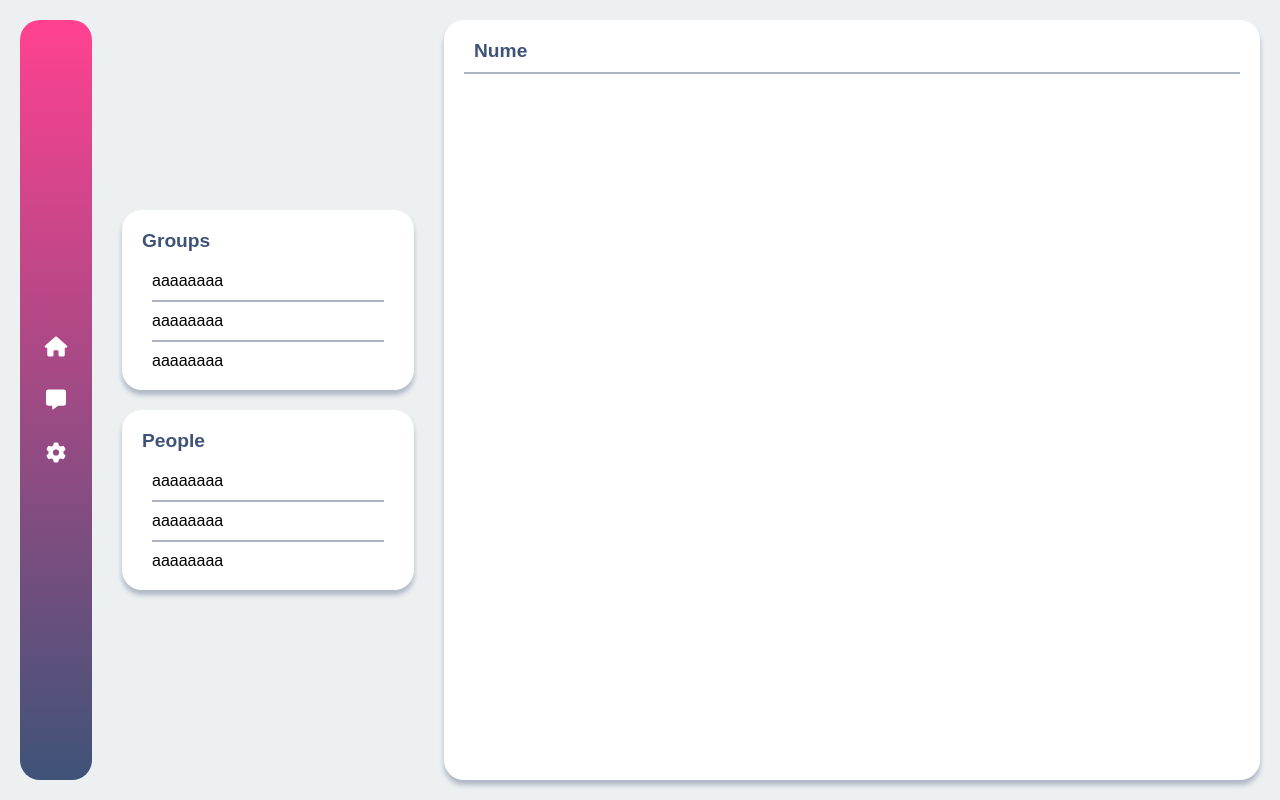
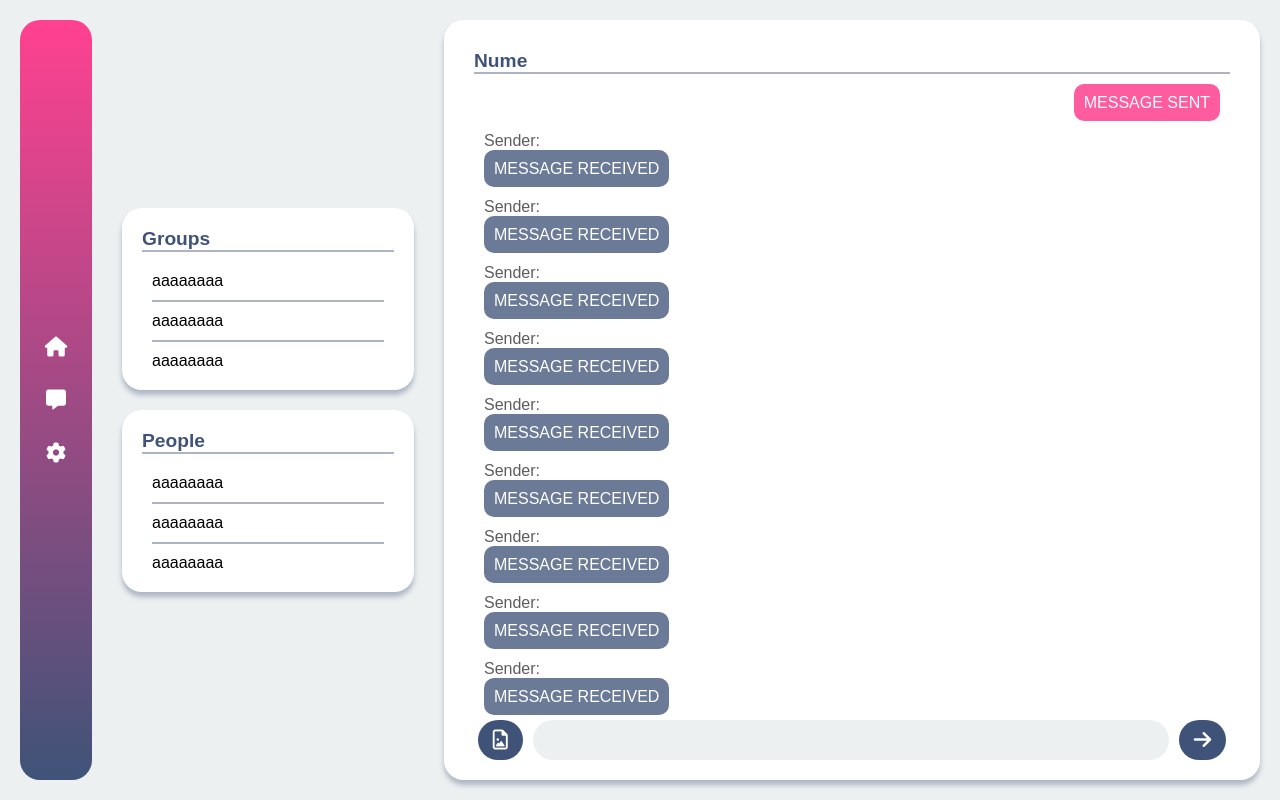
Before and after one commit to Ghergutftw/ItMarathon, an Angular app in the folder FE/: page /home-menu/conversations in a window 1280 px wide. Built offline with nearby package versions, Linux system fonts and the light colour scheme.

Commit message:
Message style finished

```diff
--- a/FE/src/app/home-menu/conversations/conversations.component.css
+++ b/FE/src/app/home-menu/conversations/conversations.component.css
@@ -55,12 +55,96 @@ h2 {
   width: 100%;
   height: 100%;
 
+  overflow-y: auto;
+
   border-radius: 20px;
   background-color: white;
   box-shadow: 0 5px 5px #4353795c;
 }
 
-#conversationName{
-  margin: 20px;
+#conversationName {
+  position: sticky;
+  top: 0;
+  padding: 20px;
+  padding-bottom: 0;
+
+  background-color: white;
+  z-index: 1;
+}
+
+h2{
   border-bottom: 2px solid #42527870;
 }
+
+.sent-message, .received-message {
+  margin: 20px 40px;
+}
+
+.sent-message span, .received-message span{
+  padding: 10px;
+  max-width: 40%;
+
+  border-radius: 10px;
+}
+
+.sent-message span{
+  background-color: #ff4190db;
+  color: white;
+  justify-self: end;
+}
+
+.sent-message {
+  justify-self: end;
+}
+
+.received-message span{
+  background-color: #3f5378c4;
+  color: white;
+  justify-self: start;
+}
+
+.received-message{
+  justify-self: start;
+}
+
+.messageSender{
+  color: #5c5d5f;
+  background-color: white;
+  margin-bottom: 10px;
+}
+
+#bottomSpacer{
+  padding-bottom: 30px;
+}
+
+#typedMessageContainer{
+  position: sticky;
+  display: flex;
+  justify-content: center;
+  gap: 10px;
+  bottom: 20px;
+}
+
+#typedMessage{
+  width: calc(100% - 220px);
+
+  border-radius: 20px;
+  background-color: #ecf0f1;
+  border: none;
+  padding: 10px 20px;
+  font-size: 1em;
+}
+
+i{
+  font-size: 20px;
+  padding: 10px 15px;
+  border-radius: 20px;
+  background-color: #3f5378;
+
+  cursor: pointer;
+}
+
+#typedMessage:focus{
+  outline: none;
+  box-shadow: 0 2px 5px #43537933;
+}
--- a/FE/src/app/home-menu/conversations/conversations.component.html
+++ b/FE/src/app/home-menu/conversations/conversations.component.html
@@ -30,5 +30,50 @@
     <div id="conversationName">
       <h2>Nume</h2>
     </div>
+    <div class="sent-message">
+      <span>MESSAGE SENT</span>
+    </div>
+    <div class="received-message">
+      <p class="messageSender">Sender:</p>
+      <span>MESSAGE RECEIVED</span>
+    </div>
+    <div class="received-message">
+      <p class="messageSender">Sender:</p>
+      <span>MESSAGE RECEIVED</span>
+    </div>
+    <div class="received-message">
+      <p class="messageSender">Sender:</p>
+      <span>MESSAGE RECEIVED</span>
+    </div>
+    <div class="received-message">
+      <p class="messageSender">Sender:</p>
+      <span>MESSAGE RECEIVED</span>
+    </div>
+    <div class="received-message">
+      <p class="messageSender">Sender:</p>
+      <span>MESSAGE RECEIVED</span>
+    </div><div class="received-message">
+    <p class="messageSender">Sender:</p>
+    <span>MESSAGE RECEIVED</span>
+  </div>
+    <div class="received-message">
+      <p class="messageSender">Sender:</p>
+      <span>MESSAGE RECEIVED</span>
+    </div>
+    <div class="received-message">
+      <p class="messageSender">Sender:</p>
+      <span>MESSAGE RECEIVED</span>
+    </div>
+    <div class="received-message">
+      <p class="messageSender">Sender:</p>
+      <span>MESSAGE RECEIVED</span>
+    </div>
+
+    <div id="bottomSpacer"></div>
+    <div id="typedMessageContainer">
+      <i class="fa-regular fa-file-image" style="color: #ffffff;"></i>
+      <input id="typedMessage">
+      <i class="fa-solid fa-arrow-right" style="color: #ffffff;"></i>
+    </div>
   </div>
 </div>
```
